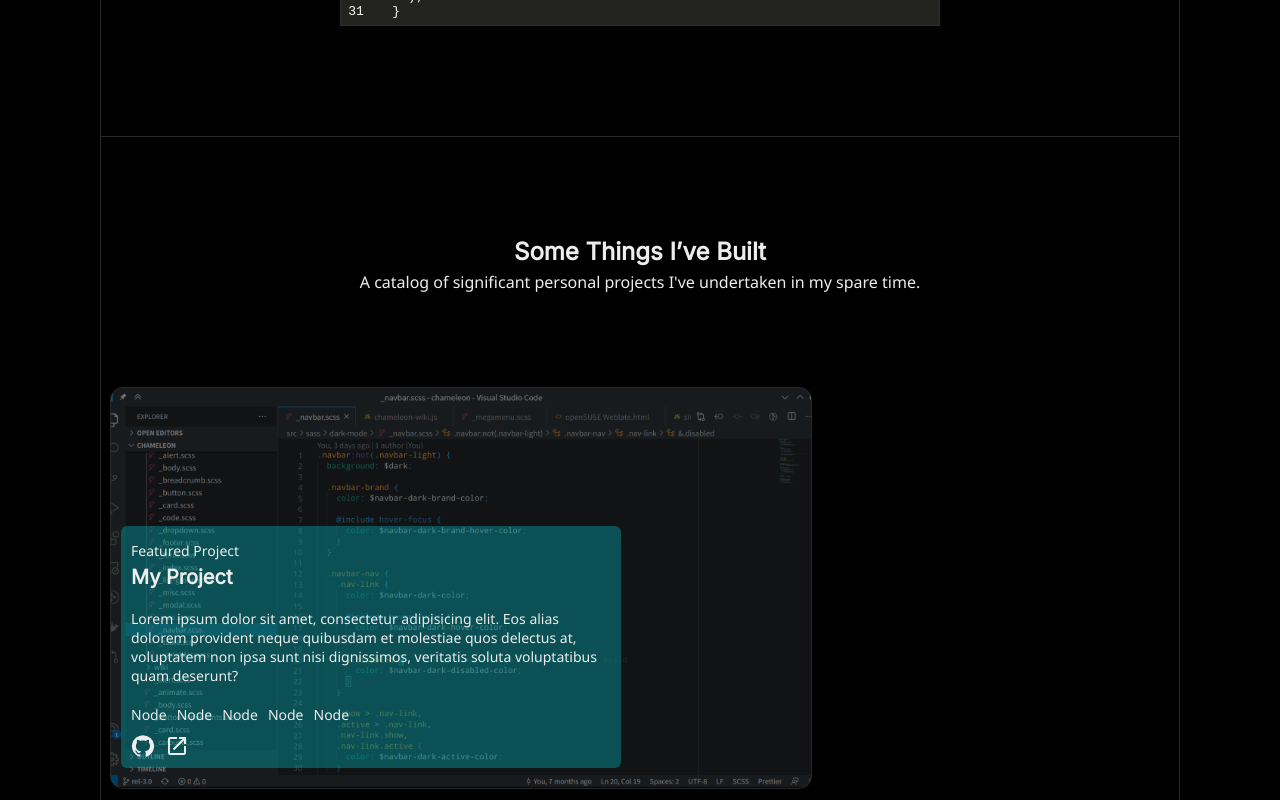
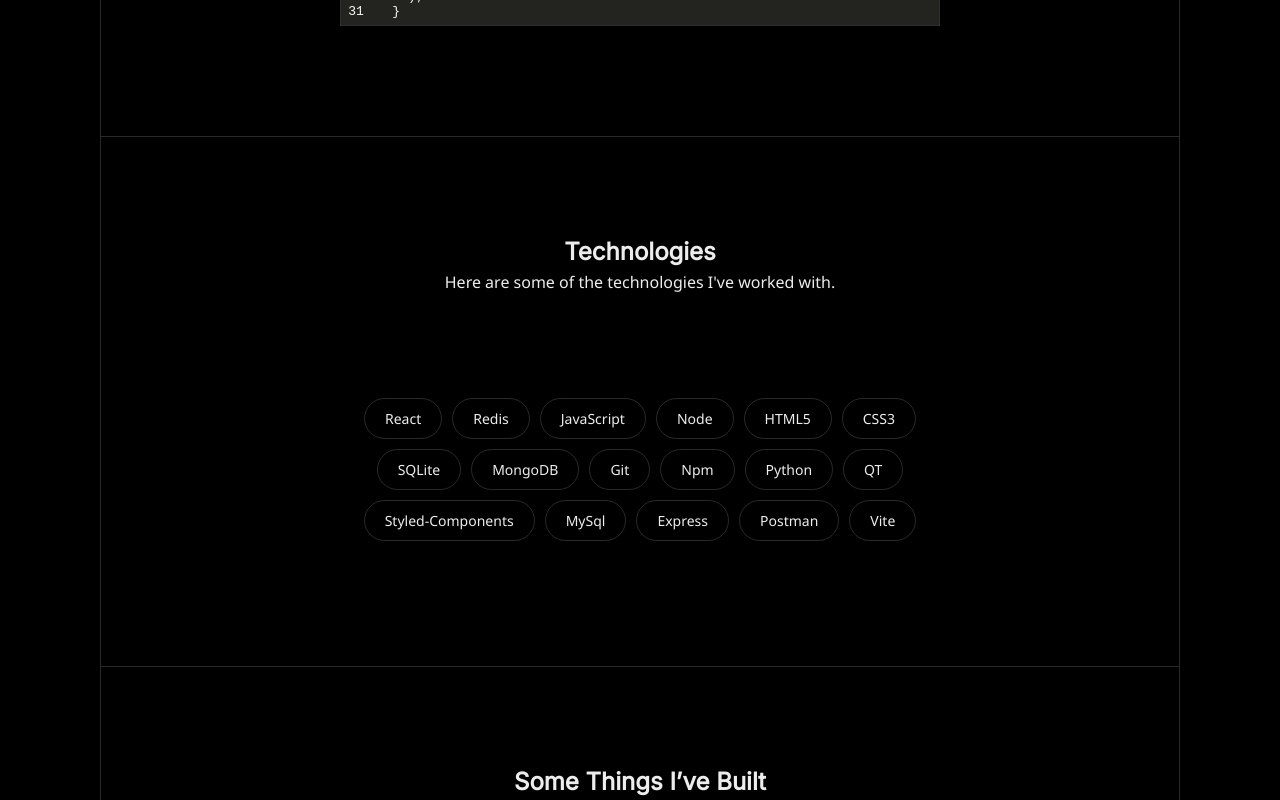
Before and after one commit to GeisielMelo/v2, a React (Vite) app: page / in a window 1280 px wide. Shown: the part 1460-2260 px from the top of the page. Built offline with nearby package versions, Linux system fonts and the light colour scheme.

Commit message:
feat: Passed data and integrated components together.

```diff
--- a/src/pages/Index.jsx
+++ b/src/pages/Index.jsx
@@ -1,16 +1,21 @@
 import React, { useEffect, useState } from "react";
+import enUS from "../locales/en-US.json";
+import ptBR from "../locales/pt-BR.json";
 import Nav from "../components/Nav";
 import Wrapper from "../components/Wrapper";
 import Hero from "../components/sections/Hero";
 import About from "../components/sections/About";
 import Featured from "../components/sections/Featured";
+import Projects from "../components/sections/Projects";
+import Tech from "../components/sections/Tech";
 import VerticalBox from "../components/VerticalBox";
 import Footer from "../components/Footer";
 
 const Index = () => {
+  const [data, setData] = useState(enUS);
+  const [language, setLanguage] = useState("enUS");
+  const [loading, setLoading] = useState(false);
   const [isMobile, setIsMobile] = useState(false);
-  const [loading, setLoading] = useState(true);
-  const [language, setLanguage] = useState("enUS");
 
   useEffect(() => {
     const handleResize = () => {
@@ -33,6 +38,7 @@
     const newLanguage = language === "enUS" ? "ptBR" : "enUS";
     localStorage.setItem("language", JSON.stringify(newLanguage));
     setLanguage(newLanguage);
+    language === "enUS" ? setData(enUS) : setData(ptBR);
   };
 
   return (
@@ -44,7 +50,9 @@
           <Nav isMobile={isMobile} />
           <Hero />
           <About />
+          <Tech data={data.Technologies} />
           <Featured />
+          <Projects data={data.Archive} />
           <VerticalBox translate={handleLanguage} isMobile={isMobile} />
           <Footer />
         </Wrapper>
```
